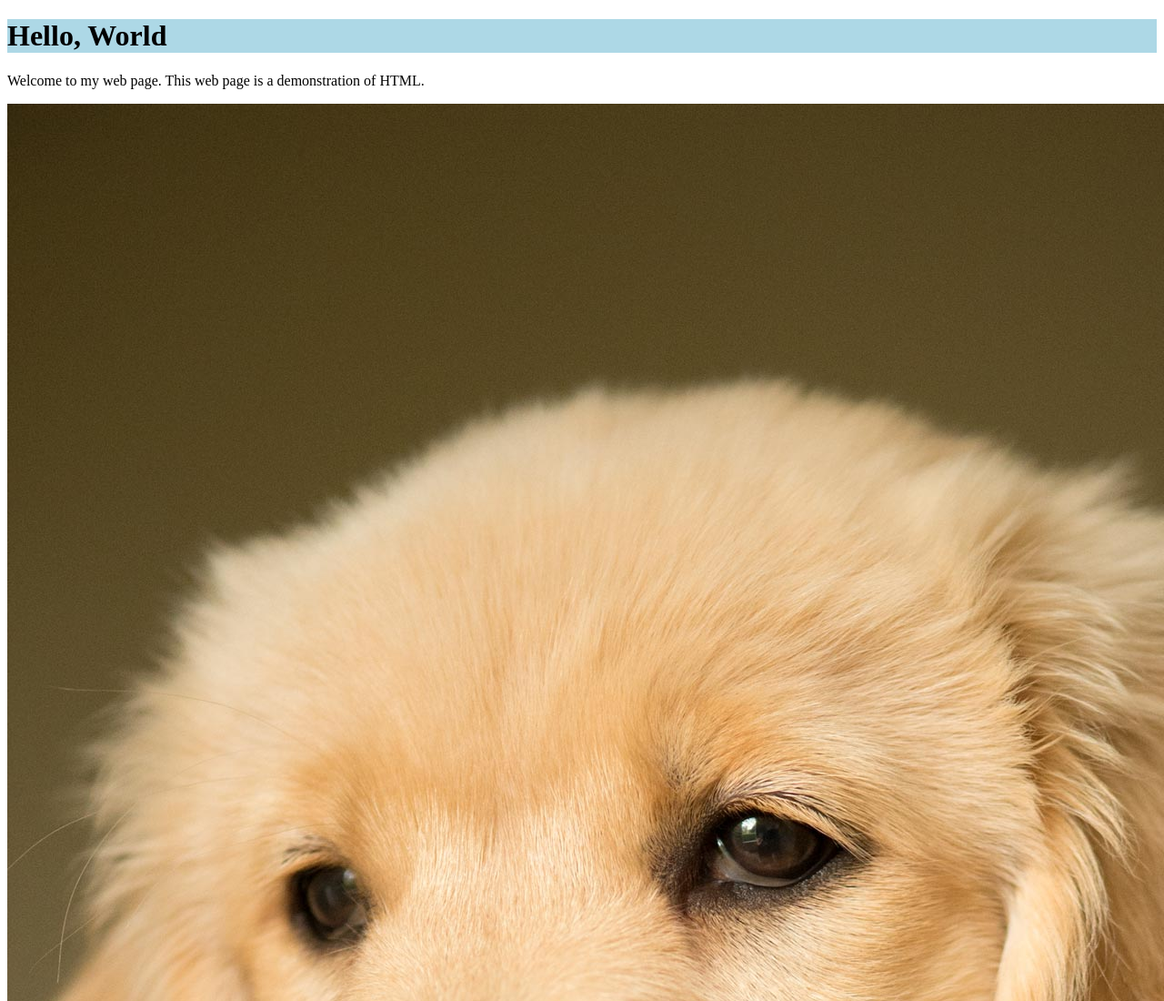
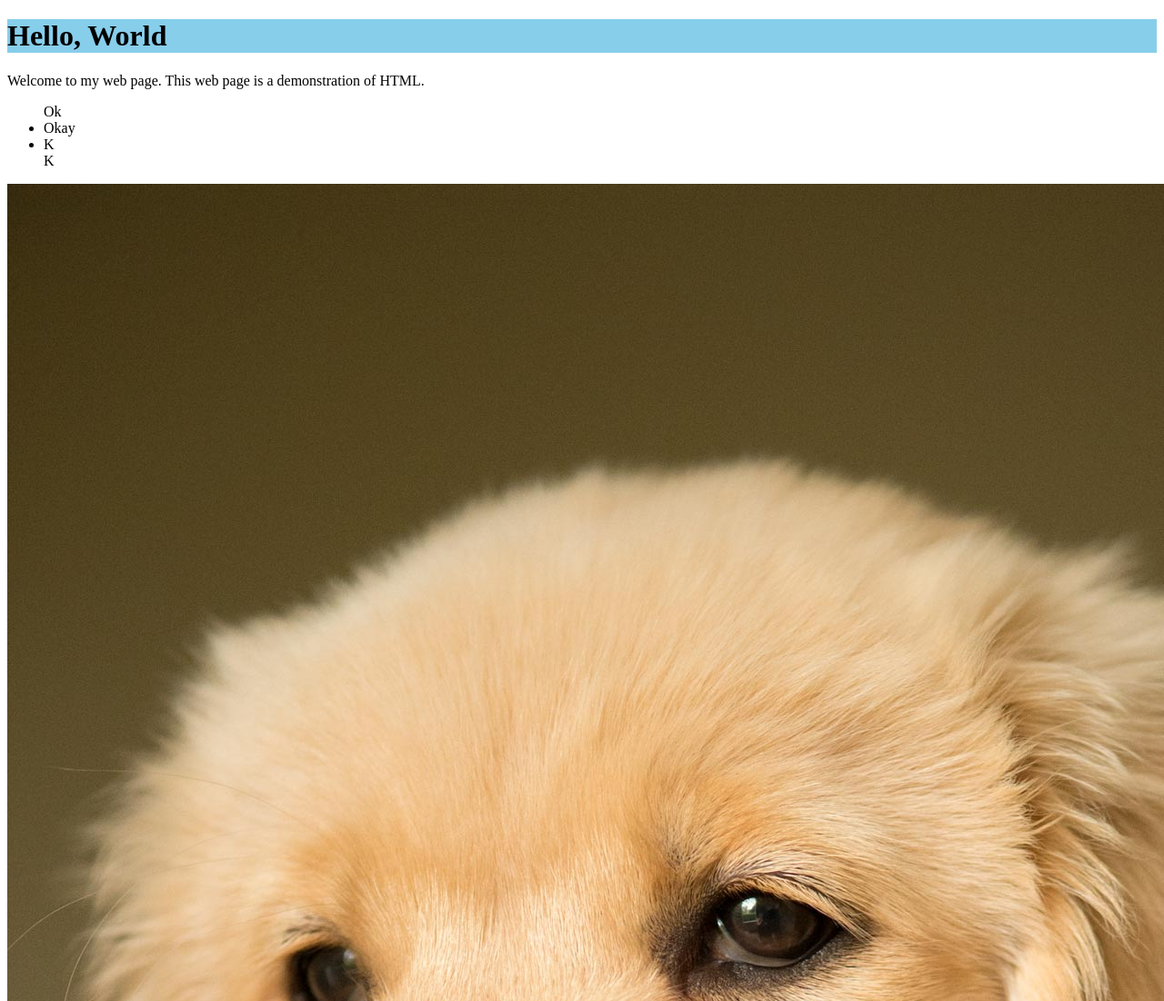
Before and after one commit to LucaCC/turbo-octo-memory, a plain HTML site: page index.html in a window 1280 px wide. Shown: the top 1100 px of the page at 91% size. Drawn offline with Linux system fonts and the light colour scheme.

Commit message:
Update index.html

```diff
--- a/index.html
+++ b/index.html
@@ -4,7 +4,7 @@
 		<title>Example web page</title>	<!-- Shows in the tab -->
 	</head>
 	<body>	<!-- Code for what shows on the web page -->
-		<div style="background-color:lightblue">
+		<div style="background-color:skyblue">
   		<h1>Hello, World</h1>	<!-- Main heading, larger numbers like h2 are for sub headings -->
 		</div>
   	<p>	<!-- p tage for paragraphs -->
@@ -12,6 +12,12 @@
      	web page is a demonstration of
    		HTML.
    	</p>
+		<ul>
+			Ok
+			<li>Okay</li>
+			<li>K</li>
+			K
+		</ul>
 		<img src="Dog.jpg" alt="Cute Doggo"> <!-- src and alt are attributes. alt will be read to users with impared vision -->
 	</body>
 </html>	<!-- HTML closing tab -->
```
